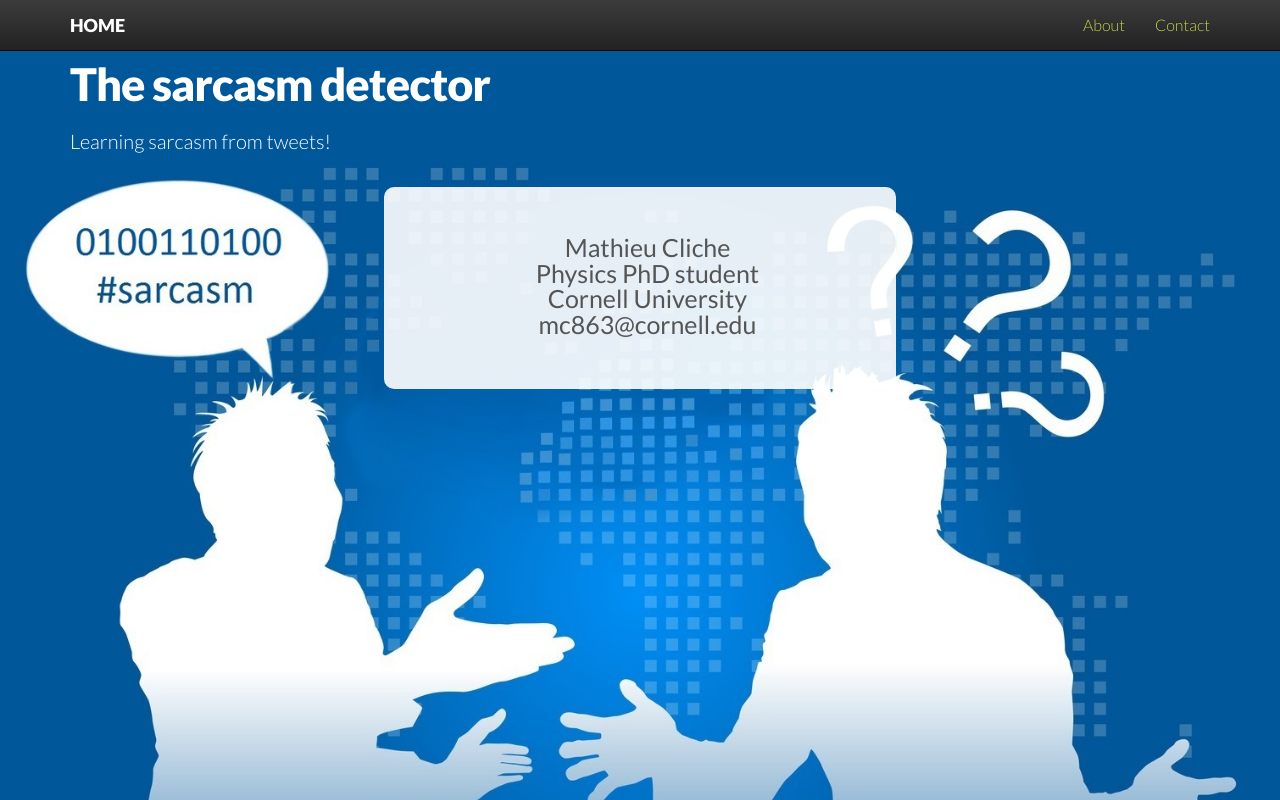
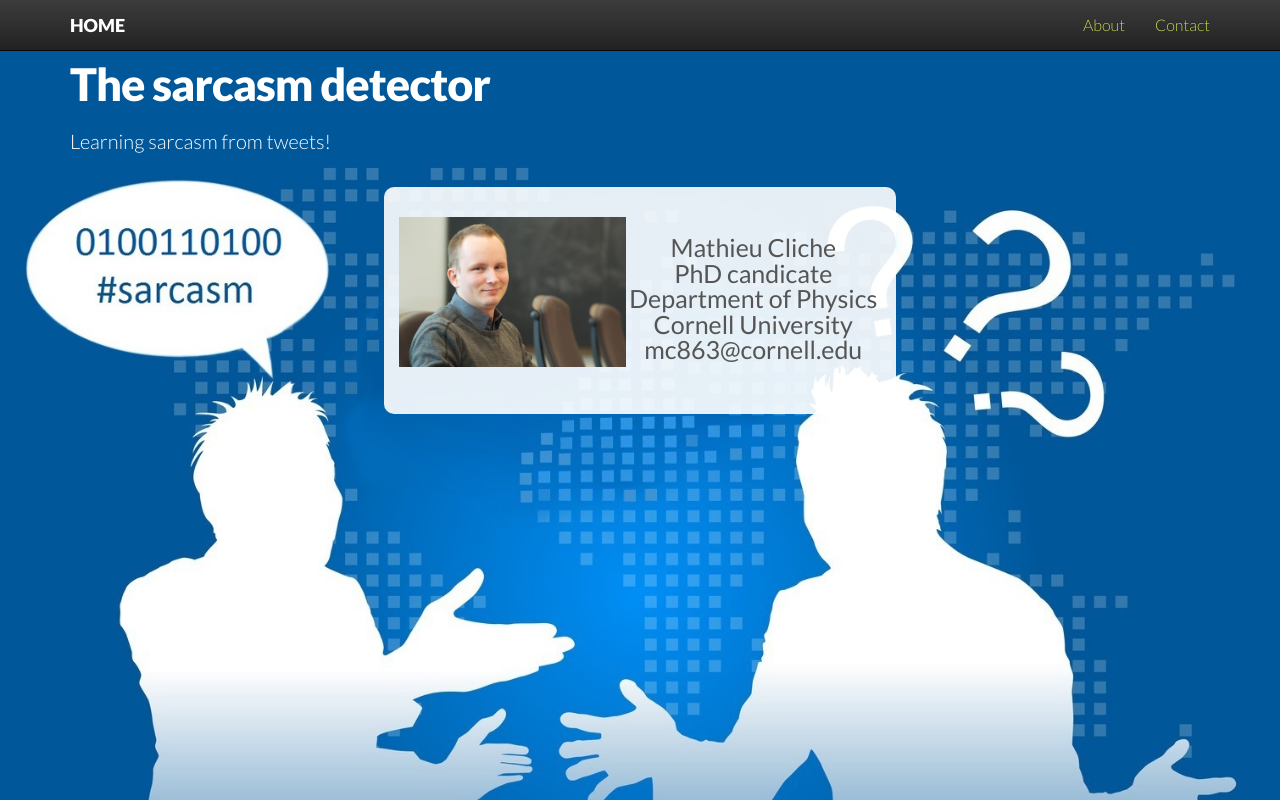
Before and after one commit to MathieuCliche/Sarcasm_detector, a Flask app: page /contact/ in a window 1280 px wide. Run offline with Flask 2, Linux system fonts and the light colour scheme; some libraries are stand-ins or nearby versions.

Commit message:
'picture'

```diff
--- a/app/static/css/style.css
+++ b/app/static/css/style.css
@@ -199,7 +199,17 @@ min-width: 400px;
 border-radius: 10px;
 }
 
-
+.container3 {
+  padding-right: 15px;
+  padding-left: 15px;
+ padding-top:15px;
+    background: rgba(255, 255, 255, 0.9);
+margin: 0 auto;
+text-align: center;
+width: 40%;
+min-width: 500px;
+border-radius: 10px;
+}
 .container4 {
   padding-right: 15px;
   padding-left: 15px;
@@ -251,3 +261,15 @@ a:visited {
 a:active {
     color: #4B0082;
 }
+
+
+
+.post-thumb {
+    float: left
+}
+.post-thumb img {
+    display: block
+}
+.post-content {
+    margin-left: 210px
+}
--- a/app/templates/contact.html
+++ b/app/templates/contact.html
@@ -59,11 +59,13 @@
 
 <br/>
 
-<div class="container2" >
+<div class="container3" >
 			<form class="form-search" style="text-align:center;" >
-
+<div class="post-thumb"><img src="../static/img/profile.jpg" alt="" height="150"></div>
+<div class="post-content">
         	<div class="contentTitle">Mathieu Cliche<br/>
- Physics PhD student <br/> Cornell University <br /> mc863@cornell.edu <br />
+ PhD candicate <br/> Department of Physics <br/> Cornell University <br /> mc863@cornell.edu <br />
+				</div>
 <br/>
 <br/>
 			</div>
```
Also changed, not shown: app/templates/about.html (+5 -5 lines), app/static/img/profile.jpg (added).
